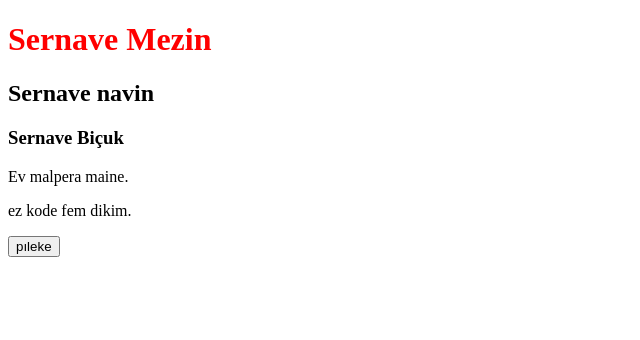
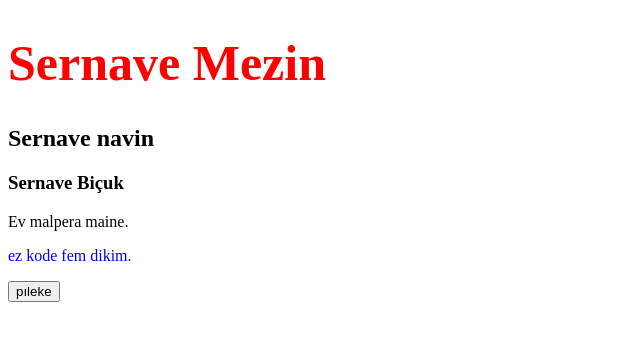
Before and after one commit to ozgurerdemadakan-lgtm/education, a plain HTML site: page index.html in a window 1280 px wide. Shown: the whole page, without its empty margins (0-640 px from the left). Drawn offline with Linux system fonts and the light colour scheme.

Commit message:
renkleri arttırdım

```diff
--- a/index.html
+++ b/index.html
@@ -4,12 +4,12 @@
         <title>Malpera Main</title>
     </head>
     <body>
-        <h1 style ="color: red;">Sernave Mezin</h1>
+        <h1 style ="color: red; font-size:50px;">Sernave Mezin</h1>
         <h2>Sernave navin</h2>
         <h3>Sernave Biçuk</h3>
 
         <p>Ev malpera maine.</p>
-        <p>ez kode fem dikim.</p>
+        <p style="color: blue;">ez kode fem dikim.</p>
         <button>pıleke</button>
     </body>
 </html>
```
